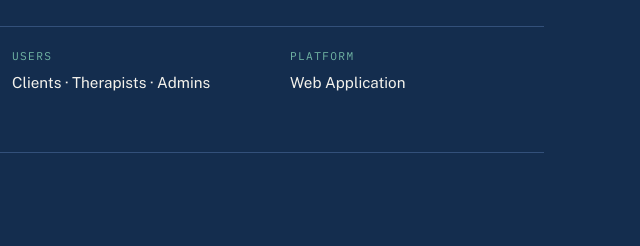
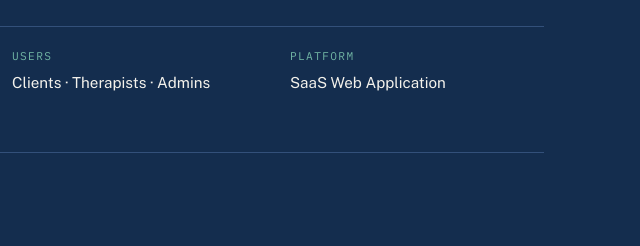
Before and after one commit to Oluwumi/oluwumi.github.io, a plain HTML site: page case-studies/ghealead.html in a window 1280 px wide. Shown: the part 383-629 px from the top of the page, 640-1280 px from the left. Drawn offline with nearby package versions, Linux system fonts and the light colour scheme.

Commit message:
Update ghealead.html

```diff
--- a/case-studies/ghealead.html
+++ b/case-studies/ghealead.html
@@ -43,7 +43,7 @@
         <div><dt>Role</dt><dd>Product And Operations Manager</dd></div>
         <div><dt>Status</dt><dd><span class="status status-live">Live</span><small>Not yet publicly launched</small></dd></div>
         <div><dt>Users</dt><dd>Clients · Therapists · Admins</dd></div>
-        <div><dt>Platform</dt><dd>Web Application</dd></div>
+        <div><dt>Platform</dt><dd>SaaS Web Application</dd></div>
       </dl>
     </div>
   </section>
```
